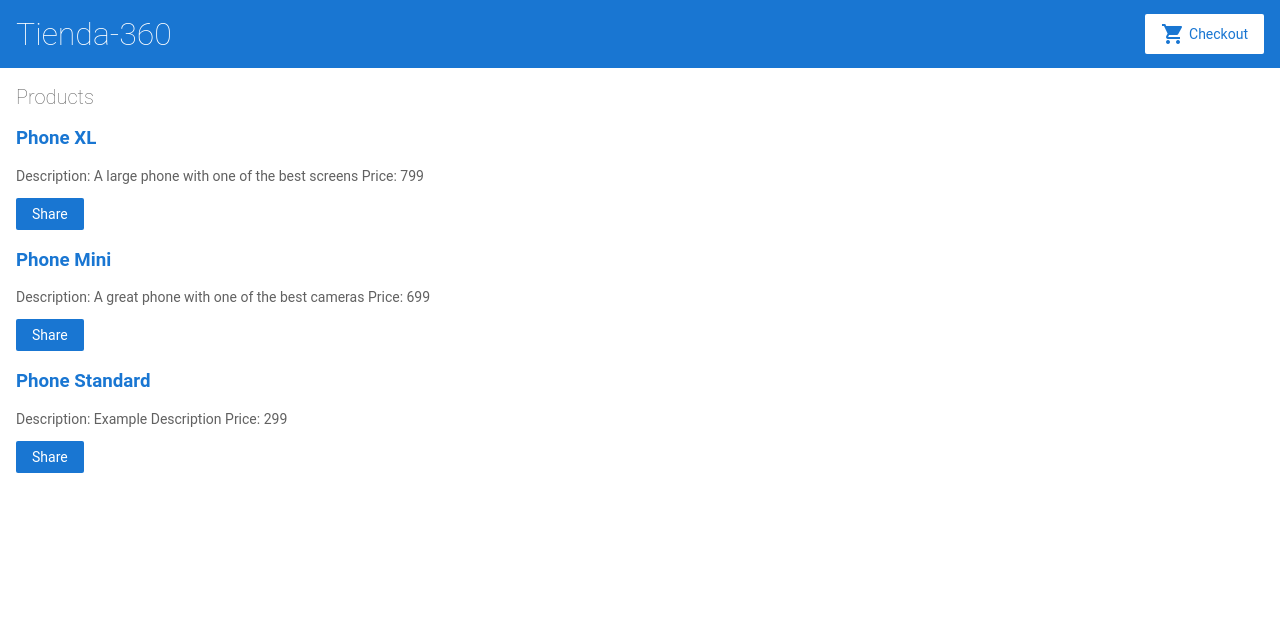
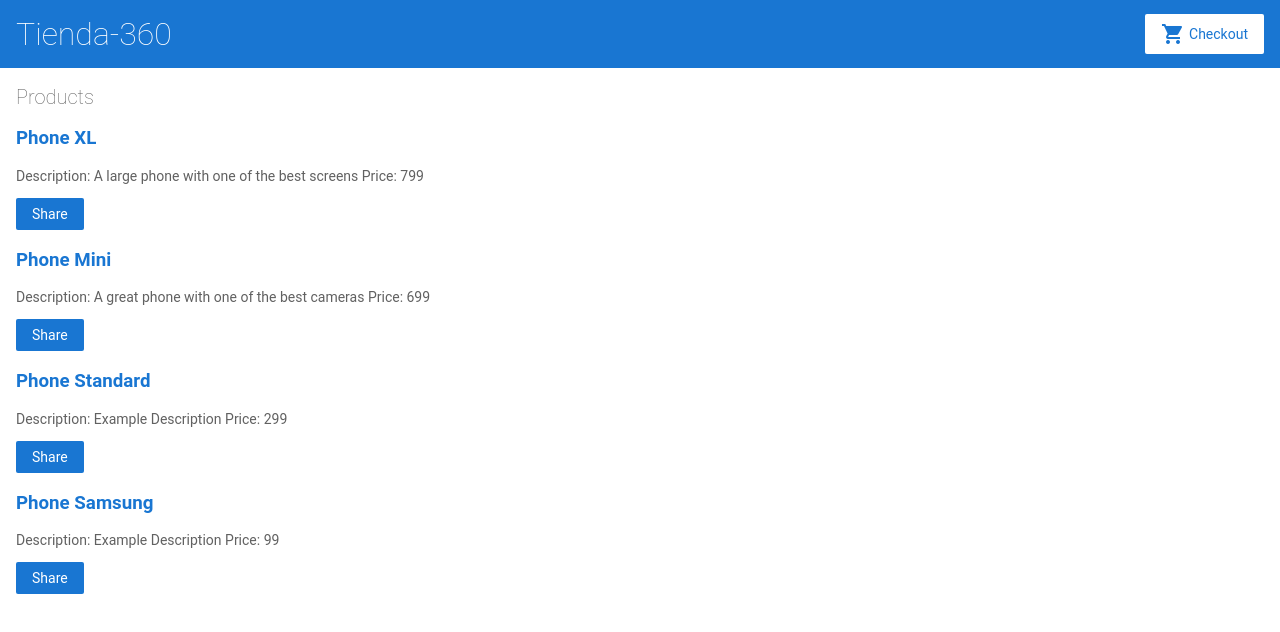
Before and after one commit to PercyRom/tienda-360, an Angular app: page / in a window 1280 px wide. Shown: the top 632 px of the page. Built offline with nearby package versions, Linux system fonts and the light colour scheme.

Commit message:
add product

```diff
--- a/src/app/products.ts
+++ b/src/app/products.ts
@@ -1,21 +1,25 @@
 export const products = [
   {
-    name: 'Phone XL',
+    name: "Phone XL",
     price: 799,
-    description: 'A large phone with one of the best screens'
+    description: "A large phone with one of the best screens"
   },
   {
-    name: 'Phone Mini',
+    name: "Phone Mini",
     price: 699,
-    description: 'A great phone with one of the best cameras'
+    description: "A great phone with one of the best cameras"
   },
   {
-    name: 'Phone Standard',
+    name: "Phone Standard",
     price: 299,
-    description: 'Example Description'
+    description: "Example Description"
+  },
+  {
+    name: "Phone Samsung",
+    price: 99,
+    description: "Example Description"
   }
 ];
-
 
 /*
 Copyright Google LLC. All Rights Reserved.
```
